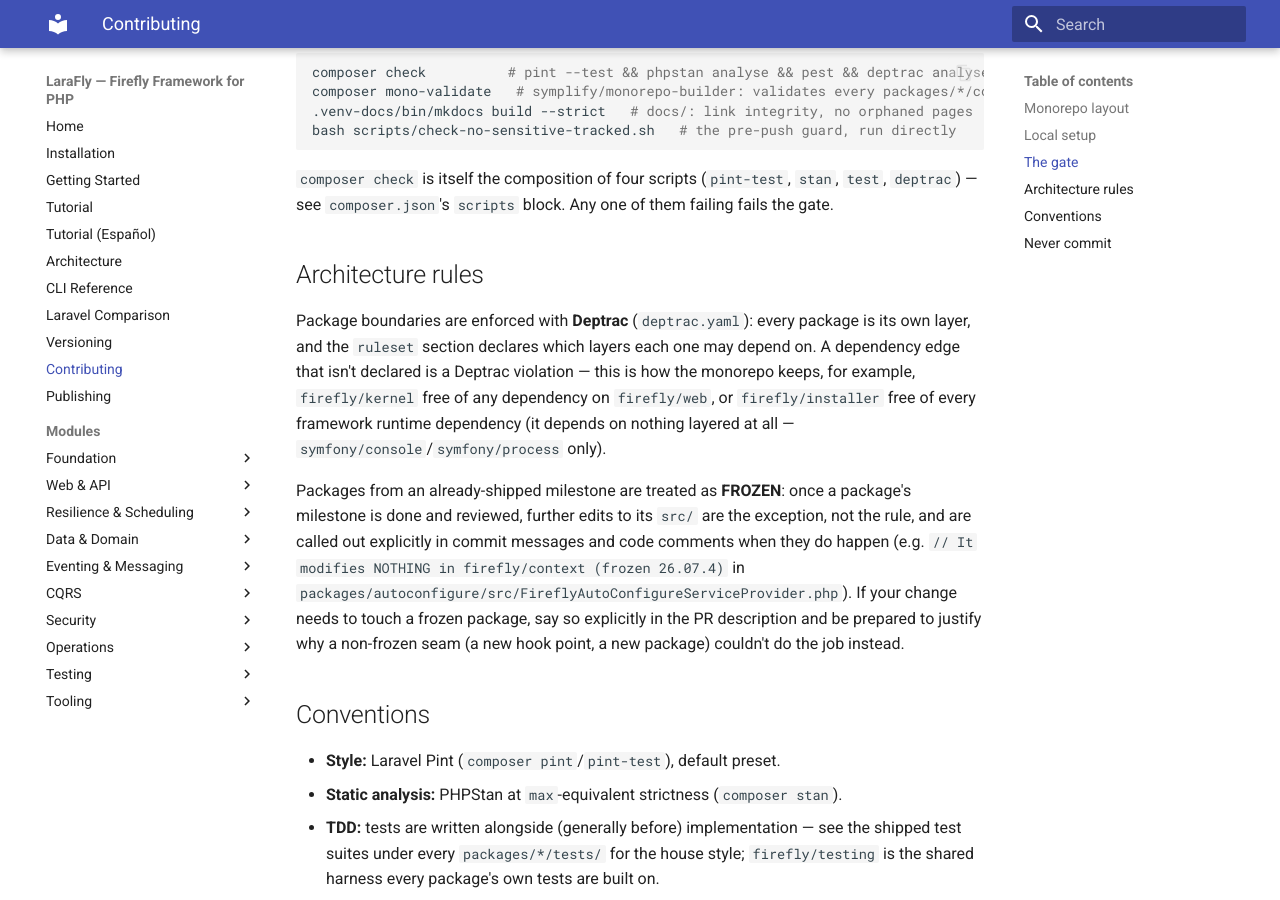
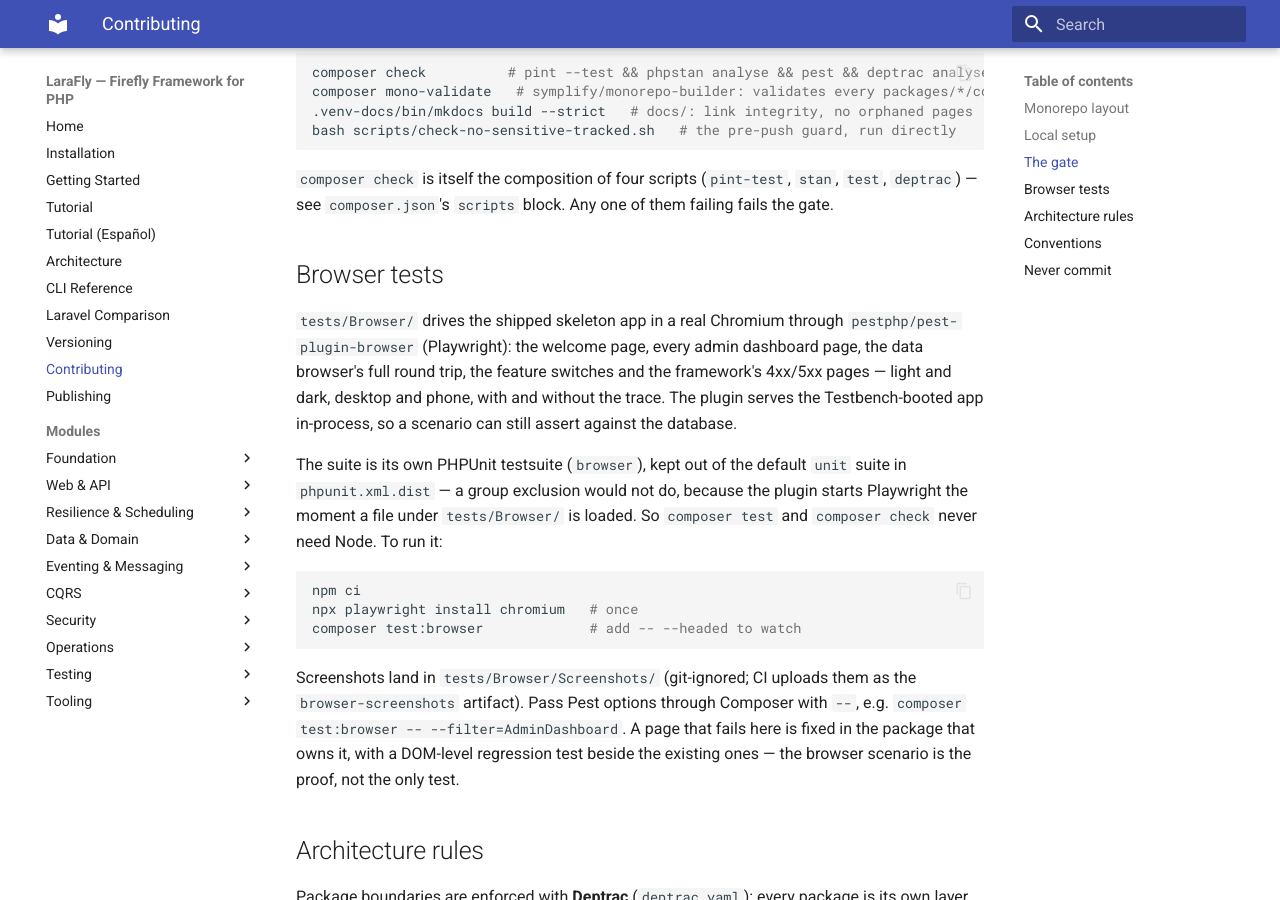
Before and after one commit to fireflyframework/fireflyframework-php, an MkDocs documentation site: the page built from docs/contributing.md, in a window 1280 px wide and 900 px high, scrolled down 1022 px. Built offline with MkDocs 1.6.1 and Material for MkDocs 9.7.7, drawn with Linux system fonts in a browser that asks for light colours.

Commit message:
ci(browser): a Playwright job for the browser suite, with screenshots as an artifact

````diff
--- a/docs/contributing.md
+++ b/docs/contributing.md
@@ -46,6 +46,28 @@
 `composer check` is itself the composition of four scripts (`pint-test`, `stan`, `test`, `deptrac`) — see
 `composer.json`'s `scripts` block. Any one of them failing fails the gate.
 
+## Browser tests
+
+`tests/Browser/` drives the shipped skeleton app in a real Chromium through `pestphp/pest-plugin-browser`
+(Playwright): the welcome page, every admin dashboard page, the data browser's full round trip, the feature
+switches and the framework's 4xx/5xx pages — light and dark, desktop and phone, with and without the trace.
+The plugin serves the Testbench-booted app in-process, so a scenario can still assert against the database.
+
+The suite is its own PHPUnit testsuite (`browser`), kept out of the default `unit` suite in
+`phpunit.xml.dist` — a group exclusion would not do, because the plugin starts Playwright the moment a
+file under `tests/Browser/` is loaded. So `composer test` and `composer check` never need Node. To run it:
+
+```bash
+npm ci
+npx playwright install chromium   # once
+composer test:browser             # add -- --headed to watch
+```
+
+Screenshots land in `tests/Browser/Screenshots/` (git-ignored; CI uploads them as the
+`browser-screenshots` artifact). Pass Pest options through Composer with `--`, e.g.
+`composer test:browser -- --filter=AdminDashboard`. A page that fails here is fixed in the package that owns it, with a
+DOM-level regression test beside the existing ones — the browser scenario is the proof, not the only test.
+
 ## Architecture rules
 
 Package boundaries are enforced with **Deptrac** (`deptrac.yaml`): every package is its own layer, and the
````
Also changed, not shown: CHANGELOG.md (+11 -0 lines), 1 other file.
